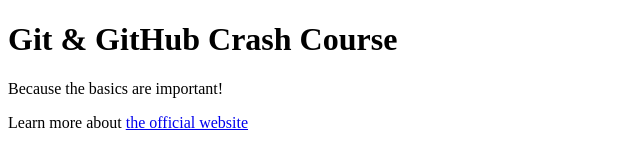
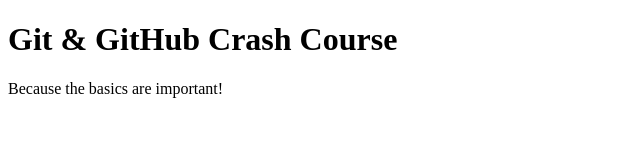
Before and after one commit to Badios/Starting_project, a plain HTML site: page index.html in a window 1280 px wide. Shown: the whole page, without its empty margins (0-640 px from the left). Drawn offline with Linux system fonts and the light colour scheme.

Commit message:
Revert "second commit"
This reverts commit 1bfba559fe31ee3313c391d3e13a83860148ca6a.

Reverting added link

```diff
--- a/index.html
+++ b/index.html
@@ -9,8 +9,5 @@
   <body>
     <h1>Git & GitHub Crash Course</h1>
     <p>Because the basics are important!</p>
-    <p>Learn more about
-      <a  href="https://git-scm.com/book/en/v2">the official website</a>
-    </p>
   </body>
 </html>
```
